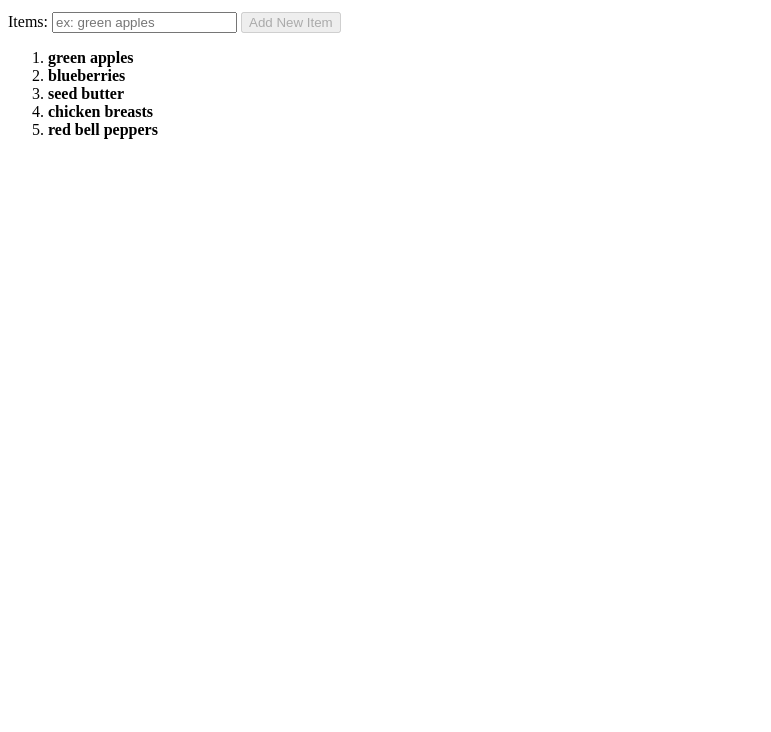
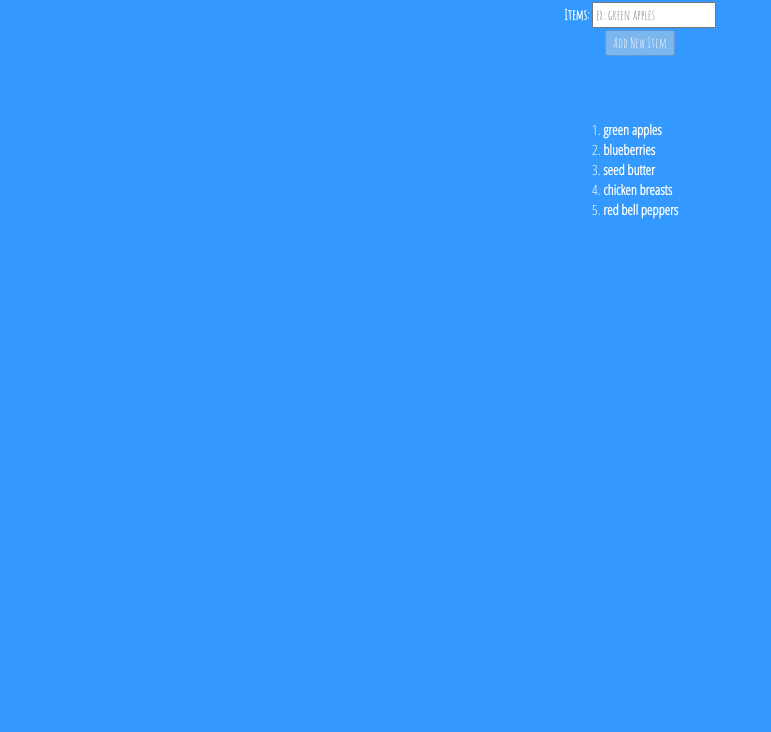
Before and after one commit to addisonfunk/grocery_list, a plain HTML site: page index.html in a window 1280 px wide. Shown: the part 68-800 px from the top of the page, without its empty margins (0-771 px from the left). Drawn offline with nearby package versions, Linux system fonts and the light colour scheme.

Commit message:
adding minimal styling

```diff
--- a/css/style.css
+++ b/css/style.css
@@ -0,0 +1,22 @@
+body {
+	background-color: #3399ff;
+	color: white;
+}
+
+form, h1 {
+	text-align: center;
+	font-family: 'Amatic SC', cursive;
+}
+
+.groceries {
+	padding-left: 44%;
+	padding-top: 5%;
+}
+
+#groceries {
+	font-family: 'Open Sans Condensed', sans-serif;
+}
+
+#new-list-item {
+	color: black;
+}
--- a/index.html
+++ b/index.html
@@ -5,7 +5,12 @@
 	<meta charset="utf-8">
 	<meta http-equiv="X-UA-Compatible" content="IE=edge">
 	<title>Grocery List</title>
+
+		<link rel="stylesheet" href="https://maxcdn.bootstrapcdn.com/bootstrap/3.3.7/css/bootstrap.min.css" integrity="sha384-BVYiiSIFeK1dGmJRAkycuHAHRg32OmUcww7on3RYdg4Va+PmSTsz/K68vbdEjh4u" crossorigin="anonymous">
 	<link rel="stylesheet" href="css/style.css">
+	<link href='https://fonts.googleapis.com/css?family=Amatic+SC' rel='stylesheet' type='text/css'>
+	<link href='https://fonts.googleapis.com/css?family=Open+Sans+Condensed:300' rel='stylesheet' type='text/css'>
+
 	<script src="https://cdnjs.cloudflare.com/ajax/libs/angular.js/1.5.5/angular.min.js"></script>
 	<script src="js/app.js"></script>
 	<script src="js/groceryController.js"></script>
@@ -18,15 +23,17 @@
 		<form ng-submit="grocs.createNewItem()">
 			<label for="new-item-name">Items:</label>
 			<input type="text" id="new-list-item" ng-model="grocs.newItem.name" placeholder="ex: green apples">
-
+			<br>
 			<input type="submit" value="Add New Item" ng-disabled="grocs.newItem.name.length <= 2 || grocs.newItem.name.length == null">
 		</form>
 
-		<ol id="groceries">
-			<li ng-repeat="item in grocs.items">
-				<strong>{{item.name}}</strong>
-			</li>
-		</ol>
+		<div class="groceries col-lg-7 col-md-7 col-sm-7">
+			<ol id="groceries">
+				<li ng-repeat="item in grocs.items">
+					<strong>{{item.name}}</strong>
+				</li>
+			</ol>
+		</div>
 	</section>
 
 </body>
```
